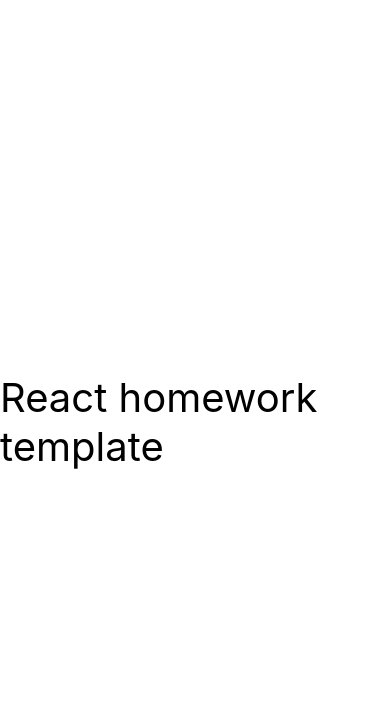
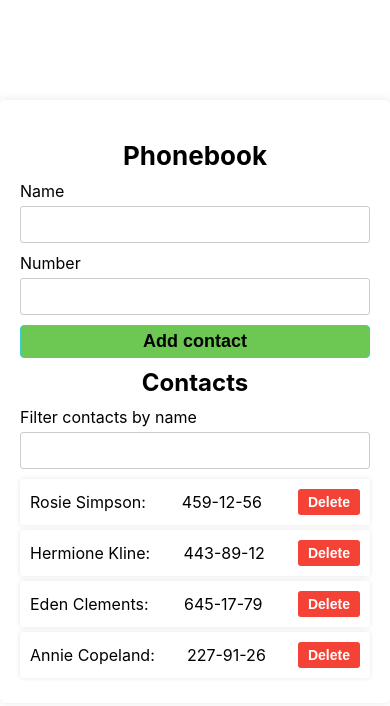
Before and after one commit to vitaliy-lyalin/goit-react-hw-03-phonebook, a React (Create React App) app: page / in a window 390 px wide. Shown: the top 706 px of the page. Built offline with nearby package versions, Linux system fonts and the light colour scheme.

Commit message:
Adds files of goit-react-hw-03-phonebook  and  Update package.json.

```diff
--- a/package.json
+++ b/package.json
@@ -7,6 +7,7 @@
     "@testing-library/jest-dom": "^5.16.3",
     "@testing-library/react": "^12.1.4",
     "@testing-library/user-event": "^13.5.0",
+    "prop-types": "^15.8.1",
     "react": "^18.1.0",
     "react-dom": "^18.1.0",
     "react-scripts": "5.0.1",
--- a/src/components/App.jsx
+++ b/src/components/App.jsx
@@ -1,16 +1,66 @@
-export const App = () => {
-  return (
-    <div
-      style={{
-        height: '100vh',
-        display: 'flex',
-        justifyContent: 'center',
-        alignItems: 'center',
-        fontSize: 40,
-        color: '#010101'
-      }}
-    >
-      React homework template
-    </div>
-  );
-};
+import { Component } from 'react';
+
+import { Container, TitleContacts, TitleForm } from './App.styled';
+import { nanoid } from 'nanoid';
+import { ContactList } from './ContactList/ContactList';
+import { ContactForm } from './ContactForm/ContactForm';
+import { Filter } from './Filter/Filter';
+
+export class App extends Component {
+  state = {
+    contacts: [
+      { id: 'id-1', name: 'Rosie Simpson', number: '459-12-56' },
+      { id: 'id-2', name: 'Hermione Kline', number: '443-89-12' },
+      { id: 'id-3', name: 'Eden Clements', number: '645-17-79' },
+      { id: 'id-4', name: 'Annie Copeland', number: '227-91-26' },
+    ],
+    filter: '',
+  };
+  changeFilter = e => {
+    this.setState({ filter: e.target.value });
+  };
+
+  addContact = ({ name, number }) => {
+    const { contacts } = this.state;
+    const existingContact = contacts.find(contact => contact.name === name);
+    if (existingContact) {
+      alert(`${name} is already in contacts.`);
+      return;
+    }
+    const newContact = { id: nanoid(), name, number };
+    this.setState({
+      contacts: [...contacts, newContact],
+    });
+  };
+
+  getFilteredContacts = () => {
+    const { contacts, filter } = this.state;
+    return contacts.filter(contact =>
+      contact.name.toLowerCase().includes(filter.toLowerCase())
+    );
+  };
+
+  deleteContact = id => {
+    this.setState(prevState => ({
+      contacts: prevState.contacts.filter(contact => contact.id !== id),
+    }));
+  };
+
+  render() {
+    const { filter } = this.state;
+    const filteredContacts = this.getFilteredContacts();
+
+    return (
+      <Container>
+        <TitleForm>Phonebook</TitleForm>
+        <ContactForm onSubmit={this.addContact} />
+        <TitleContacts>Contacts</TitleContacts>
+        <Filter value={filter} onChange={this.changeFilter} />
+        <ContactList
+          contacts={filteredContacts}
+          onDeleteContact={this.deleteContact}
+        />
+      </Container>
+    );
+  }
+}
--- /dev/null
+++ b/src/components/App.styled.js
@@ -0,0 +1,27 @@
+import styled from 'styled-components';
+
+export const Container = styled.div`
+  display: flex;
+  flex-direction: column;
+
+  max-width: 400px;
+  margin: 100px auto;
+  padding: 20px;
+
+  background-color: #fffff;
+  border-radius: 5px;
+  box-shadow: 0 0 10px rgba(0, 0, 0, 0.1);
+`;
+
+export const TitleForm = styled.h1`
+  font-size: 26px;
+  text-align: center;
+  margin: 20px 0 10px 0;
+  padding: 0;
+`;
+export const TitleContacts = styled.h2`
+  font-size: 24px;
+  text-align: center;
+  margin: 10px 0;
+  padding: 0;
+`;
--- /dev/null
+++ b/src/components/ContactForm/ContactForm.jsx
@@ -0,0 +1,66 @@
+import { Component } from 'react';
+import PropTypes from 'prop-types';
+
+import {
+  AddContactButton,
+  ContactFormWrapper,
+  InputContactForm,
+  LabelContactForm,
+} from './ContactForm.styled';
+import { nanoid } from 'nanoid';
+
+export class ContactForm extends Component {
+  state = {
+    name: '',
+    number: '',
+  };
+
+  handleChange = ({ target: { name, value } }) => {
+    this.setState({ [name]: value });
+  };
+
+  handleSubmit = event => {
+    event.preventDefault();
+
+    const { name, number } = this.state;
+    const newContact = { id: nanoid(), name, number };
+    this.setState({
+      contacts: [newContact],
+      name: '',
+      number: '',
+    });
+    this.props.onSubmit(newContact);
+  };
+
+  render() {
+    return (
+      <ContactFormWrapper onSubmit={this.handleSubmit}>
+        <LabelContactForm htmlFor="name">Name</LabelContactForm>
+        <InputContactForm
+          type="text"
+          name="name"
+          pattern="^[a-zA-Zа-яА-Я]+(([' -][a-zA-Zа-яА-Я ])?[a-zA-Zа-яА-Я]*)*$"
+          title="Name may contain only letters, apostrophe, dash and spaces. For example Adrian, Jacob Mercer, Charles de Batz de Castelmore d'Artagnan"
+          required
+          onChange={this.handleChange}
+          value={this.state.name}
+        />
+        <LabelContactForm htmlFor="number">Number</LabelContactForm>
+        <InputContactForm
+          type="tel"
+          name="number"
+          pattern="\+?\d{1,4}?[-.\s]?\(?\d{1,3}?\)?[-.\s]?\d{1,4}[-.\s]?\d{1,4}[-.\s]?\d{1,9}"
+          title="Phone number must be digits and can contain spaces, dashes, parentheses and can start with +"
+          required
+          onChange={this.handleChange}
+          value={this.state.number}
+        />
+        <AddContactButton type="submit">Add contact</AddContactButton>
+      </ContactFormWrapper>
+    );
+  }
+}
+
+ContactForm.propTypes = {
+  onSubmit: PropTypes.func.isRequired,
+};
--- /dev/null
+++ b/src/components/ContactForm/ContactForm.styled.js
@@ -0,0 +1,33 @@
+import styled from 'styled-components';
+
+export const ContactFormWrapper = styled.form`
+  display: flex;
+  flex-direction: column;
+`;
+
+export const LabelContactForm = styled.label`
+  margin-bottom: 5px;
+`;
+export const InputContactForm = styled.input`
+  padding: 10px;
+  border: 1px solid #ccc;
+  border-radius: 3px;
+  margin-bottom: 10px;
+`;
+
+export const AddContactButton = styled.button`
+  padding: 5px;
+  font-size: 18px;
+  font-weight: 600;
+  border: 1px solid #3acdcd;
+  border-radius: 4px;
+  cursor: pointer;
+  background-color: #6cc853;
+  transition: 300ms;
+
+  &: hover {
+    scale: 1, 03;
+    box-shadow: rgb(0 0 0 / 20%) 0px 3px 3px -2px,
+      rgb(0 0 0 / 14%) 0px 3px 4px 0px, rgb(0 0 0 / 12%) 0px 1px 8px 0px;
+  }
+`;
--- /dev/null
+++ b/src/components/ContactList/ContactList.jsx
@@ -0,0 +1,39 @@
+import React from 'react';
+import PropTypes from 'prop-types';
+
+import {
+  ContactListIntem,
+  ContactListWrapper,
+  DeleteContactButton,
+} from './ContactList.styled';
+
+export const ContactList = ({ contacts, onDeleteContact }) => {
+  //   console.log(contacts);
+  return (
+    <ContactListWrapper>
+      {contacts.map(({ id, name, number }) => (
+        <ContactListIntem key={id}>
+          <span>{name}: </span>
+          <span>{number}</span>
+          <DeleteContactButton
+            type="button"
+            onClick={() => onDeleteContact(id)}
+          >
+            Delete
+          </DeleteContactButton>
+        </ContactListIntem>
+      ))}
+    </ContactListWrapper>
+  );
+};
+
+ContactList.propTypes = {
+  contacts: PropTypes.arrayOf(
+    PropTypes.shape({
+      id: PropTypes.string.isRequired,
+      name: PropTypes.string.isRequired,
+      number: PropTypes.string.isRequired,
+    }).isRequired
+  ),
+  onDeleteContact: PropTypes.func.isRequired,
+};
--- /dev/null
+++ b/src/components/ContactList/ContactList.styled.js
@@ -0,0 +1,36 @@
+import styled from 'styled-components';
+
+export const ContactListWrapper = styled.ul`
+  display: flex;
+  flex-direction: column;
+`;
+
+export const ContactListIntem = styled.li`
+  display: flex;
+  justify-content: space-between;
+  align-items: center;
+  padding: 10px;
+  margin-bottom: 5px;
+  border-radius: 3px;
+  box-shadow: 0 0 5px rgba(0, 0, 0, 0.1);
+
+  &: hover {
+    box-shadow: 0 0 5px rgba(0, 0, 0, 0.3);
+  }
+`;
+
+export const DeleteContactButton = styled.button`
+  padding: 5px;
+  font-size: 14px;
+  font-weight: 600;
+  background-color: #f44336;
+  color: #fff;
+  border: none;
+  padding: 5px 10px;
+  border-radius: 3px;
+  cursor: pointer;
+
+  &:hover {
+    background-color: #d32f2f;
+  }
+`;
--- /dev/null
+++ b/src/components/Filter/Filter.jsx
@@ -0,0 +1,17 @@
+import { React } from 'react';
+import PropTypes from 'prop-types';
+import { FilterInput, FilterWrapper } from './Filter.styled';
+
+export const Filter = ({ value, onChange }) => {
+  return (
+    <FilterWrapper>
+      Filter contacts by name
+      <FilterInput type="text" value={value} onChange={onChange} />
+    </FilterWrapper>
+  );
+};
+
+Filter.propTypes = {
+  value: PropTypes.string.isRequired,
+  onChange: PropTypes.func.isRequired,
+};
--- /dev/null
+++ b/src/components/Filter/Filter.styled.js
@@ -0,0 +1,14 @@
+import styled from 'styled-components';
+
+export const FilterWrapper = styled.label`
+  display: flex;
+  flex-direction: column;
+`;
+
+export const FilterInput = styled.input`
+  padding: 10px;
+  margin-top: 5px;
+  border: 1px solid #ccc;
+  border-radius: 3px;
+  margin-bottom: 10px;
+`;
--- a/src/index.css
+++ b/src/index.css
@@ -13,3 +13,25 @@ code {
   font-family: source-code-pro, Menlo, Monaco, Consolas, 'Courier New',
     monospace;
 }
+
+/* Global styles */
+
+h1,
+h2,
+h3,
+h4,
+h5,
+h6,
+p {
+  margin: 0;
+}
+ul,
+ol {
+  margin: 0;
+  padding: 0;
+}
+img {
+  display: block;
+  max-width: 100%;
+  height: auto;
+}
```
Also changed, not shown: 1 other file (tests, documents, lock files or other folders).
